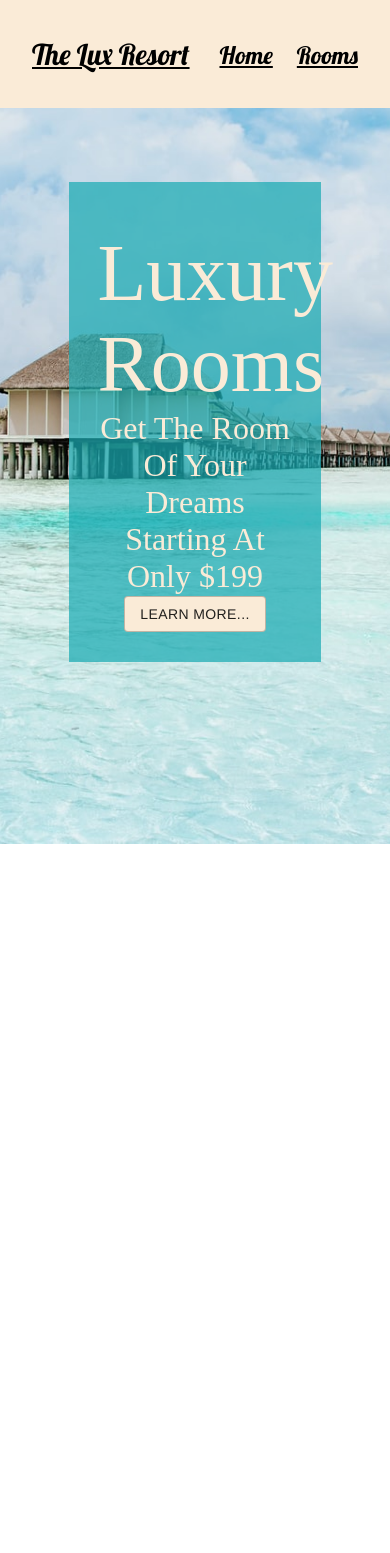
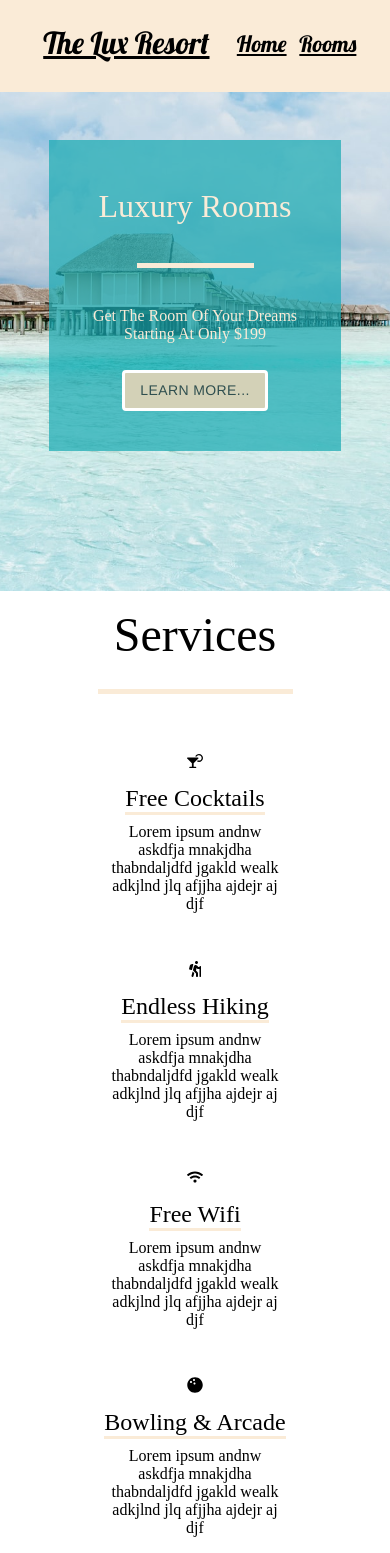
Before and after one commit to Elisa-Alvarez/LuxuryBeachHotel, a React (Create React App) app in the folder resort/: page / in a window 390 px wide. Before the commit the page ends 844 px from the top, so only its background shows below. Built offline with nearby package versions, Linux system fonts and the light colour scheme.

Commit message:
added media queries for home page and Rooms

```diff
--- a/resort/src/App.css
+++ b/resort/src/App.css
@@ -4,6 +4,7 @@
     --nav-hover: slategrey;
     --default-cursor: pointer;
     --main-color:antiquewhite;
+    --button-text: darkslategray;
 }
 .App{
 
@@ -89,7 +90,27 @@
     align-items: center;
   }
 /*Media Quieries for tablet - 300px width phone*/
+@media screen and (max-width:1024px)
+{
+    .logo-title{
+        font-size: 3rem;
 
+    }
+    .nav-header button{
+        width: 20%;
+        height: 6.5vh;
+    }
+    .nav-icon{
+        height: 15vh;
+    }
+    .nav-links{
+        font-size: 2rem;
+    }
+    .show-nav {
+        height: 25px;
+
+      }
+}
 @media screen and (max-width:800px){
    button.nav-button{
        display: none;
@@ -111,7 +132,7 @@
 
 }
 
-@media screen and (max-width:500px){
+@media screen and (max-width:550px){
     .nav-header a{
         margin-top: 0.5rem;
         font-size: 1.8rem;
@@ -119,9 +140,12 @@
     .nav-links a{
        padding:0;
     }
+    .logo-title{
+        font-size: 2.2rem;
+    }
 }
 
-@media screen and (max-width:350px){
+@media screen and (max-width:420px){
     .main-nav{
         padding:0.5rem;
         height: 9vh;
@@ -144,8 +168,11 @@
         padding: 0.4rem;
         font-size: 1.4rem;
     }
+    .logo-title{
+        font-size: 1.9rem;
+    }
 }
-@media screen and (max-width:300px){
+@media screen and (max-width:375px){
     .nav-header a{
         margin-top: 0.24rem;
         font-size: 1.3rem;
@@ -153,7 +180,11 @@
     .nav-links a{
         font-size: 1.2rem;
     }
+    .logo-title{
+        font-size: 1.3rem;
+    }
 }
+
 /*Hero Image*/
 
 header.error-hero, .room-hero{
@@ -171,6 +202,22 @@ header.room-hero{
 
 
 }
+@media screen and (max-width:1030px){
+    header.error-hero, .room-hero{
+        min-height: 70vh;
+    }
+}
+
+@media screen and (max-width:800px){
+    header.error-hero, .room-hero{
+        min-height: 70vh;
+    }
+}
+@media screen and (max-width:380px){
+    header.error-hero,.room-hero{
+        min-height: 60vh;
+    }
+}
 
 /*Banner*/
 
@@ -185,13 +232,22 @@ header.room-hero{
     background: rgba(24, 171, 179, 0.71);
     padding: 1.8rem;
 
+
 }
 
+.banner div {
+    width: 50%;
+    height: 5px;
+    background: var(--main-color);
+    margin: 1.7rem auto;
+  }
+
 .banner h1{
-    margin-top: 1rem;
+    margin-top: 0.5rem;
     font-size: 5rem;
     font-weight: 200;
     color:var(--main-color);
+
 }
 
 .banner p {
@@ -200,11 +256,14 @@ header.room-hero{
 }
 
 .banner .home-btn{
-    background:var(--main-color) ;
+    background: rgb(211, 209, 183);
+    border: 3px solid white;
     font-family:'Franklin Gothic Medium', 'Arial Narrow', Arial, sans-serif;
+    color: var(--button-text)
 }
 .banner .home-btn:hover{
-  background: rgba(169, 180, 190, 0.71);
+  background: rgba(0, 0, 0, 0.71);
+  color: white;
 }
 
 .banner a{
@@ -215,4 +274,140 @@ header.room-hero{
 
 .room-hero .banner{
     margin-top: 6rem;
+    padding:0;
+    background: rgba(65, 65, 65, 0.521);
+    display: flex;
+    align-content: center;
 }
+
+.room-hero .banner h1{
+  width: 50%;
+  align-self: center;
+}
+@media screen and (max-width:1024px ){
+    .banner{
+        height: 30vh;
+        width: 60%;
+    }
+}
+
+@media screen and (max-width:800px)
+{
+    .banner{
+        width: 60%;
+        height: 30vh;
+    }
+    .banner h1{
+        margin-top: 0.5rem;
+        font-size: 4rem;
+        font-weight: 200;
+        color:var(--main-color);
+
+    }
+}
+
+@media screen and (max-width:600px){
+
+    .banner h1{
+     font-size: 3rem;
+
+    }
+    .banner p{
+        font-size: 1.25rem;
+    }
+}
+@media screen and (max-width:420px){
+    .banner h1{
+      font-size: 2rem;
+    }
+    .banner p{
+        font-size: 1rem;
+    }
+    .banner a{
+        margin-top: 1rem;
+    }
+}
+@media screen and (max-width:380px){
+    .banner{
+        height:18vh;
+    }
+    .room-hero{
+        height: 20vh;
+    }
+
+    .banner div {
+        width: 50%;
+        height: 1px;
+        border-bottom: 2px solid var(--main-color);
+        margin: 0.1rem auto;
+      }
+    .room-hero .banner div{
+      height: 2px;
+    }
+
+    .banner h1{
+        font-size: 1.5rem;
+    }
+
+    .banner p{
+        margin-top: 1rem;
+        font-size: 0.75rem;
+    }
+
+.banner .home-btn{
+height: 3vh;
+font-size: 0.75rem;
+}
+}
+
+
+
+/*Services*/
+
+.title-container h4{
+    margin-top: 1rem;
+    text-align: center;
+    text-transform: capitalize;
+    font-size: 3rem;
+}
+
+.title-container div {
+    width: 50%;
+    height: 5px;
+    background: var(--main-color);
+    margin: 1.7rem auto;
+  }
+
+.services-center {
+    display: flex;
+}
+
+.services-center div {
+    display: flex;
+    flex-direction: column;
+    align-items: center;
+    text-align: center;
+    margin: 1rem;
+}
+
+.services-center div h5{
+    font-size: 1.5rem;
+    margin-bottom: 0.5rem;
+    text-transform: capitalize;
+    border-bottom: 0.2rem solid var(--main-color);
+}
+
+.service-info{
+    width: 50%;
+}
+
+@media screen and (max-width:800px){
+    div.services-center{
+        display: flex;
+        flex-wrap:wrap;
+        align-content: center;
+    }
+    .services-center div{
+        width: 100%;
+    }
+}
--- a/resort/src/App.js
+++ b/resort/src/App.js
@@ -1,9 +1,9 @@
 import React from "react";
 import "./App.css";
 
-import Home from "./components/Home";
-import Rooms from "./components/Room";
-import SingleRooms from "./components/SingleRooms";
+import Home from "./Pages/Home";
+import Rooms from "./Pages/Room";
+import SingleRooms from "./Pages/SingleRooms";
 import Error from "./components/Error";
 
 import Navbar from "./components/NavBar";
--- a/resort/src/components/Home.js
+++ b/resort/src/Pages/Home.js
@@ -1,8 +1,9 @@
 import React from 'react';
-import Hero from './Hero'
-import Banner from './Banner'
+import Hero from '../components/Hero'
+import Banner from '../components/Banner'
 import {Link} from 'react-router-dom'
 import { Button } from '@material-ui/core';
+import Services from '../components/Services';
 
 function Home (){
     return(
@@ -12,6 +13,7 @@ function Home (){
                  <Link to="/rooms"><Button variant="outlined" className="home-btn">Learn More...</Button></Link>
            </Banner>
           </Hero>
+          <Services/>
        </div>
 
     )
--- /dev/null
+++ b/resort/src/Pages/Room.js
@@ -0,0 +1,20 @@
+import React from 'react';
+import Hero from '../components/Hero'
+import Banner from '../components/Banner';
+import {Link} from 'react-router-dom';
+import {Button} from '@material-ui/core'
+const Room = () => {
+    return (
+        <>
+          <Hero hero="room-hero">
+              <Banner title="Our Rooms">
+                  <Link to="/">
+                  <Button variant="outlined" className="home-btn">Return Home</Button>
+                  </Link>
+              </Banner>
+          </Hero>
+        </>
+    )
+}
+
+export default Room
--- a/resort/src/components/Banner.js
+++ b/resort/src/components/Banner.js
@@ -5,9 +5,11 @@ function Banner ({title,subtitle,children}){
 
         <div className="banner">
             <h1>{title}</h1>
-            <p>{subtitle}</p>
+            <div />
+              <p>{subtitle}</p>
                {children}
         </div>
+
 
     )
 }
--- a/resort/src/components/Error.js
+++ b/resort/src/components/Error.js
@@ -1,10 +1,18 @@
 import React from 'react';
 import Hero from './Hero'
-
+import Banner from './Banner'
+import {Link} from 'react-router-dom'
+import { Button } from '@material-ui/core';
 export default function Error(){
   return(
-      <>
-      <Hero hero="error-hero" />
-      </>
+
+      <Hero>
+        <Banner title="404 Error" subtitle="Page Not Found">
+          <Link to="/">
+            <Button variant = "outlined" className="home-btn">Return To Home Page</Button>
+          </Link>
+        </Banner>
+      </Hero>
+
   )
 }
--- a/resort/src/components/Room.js
+++ /dev/null
@@ -1,14 +0,0 @@
-import React from 'react';
-import Hero from './Hero'
-import Banner from './Banner';
-const Room = () => {
-    return (
-        <>
-          <Hero hero="room-hero">
-              <Banner></Banner>
-          </Hero>
-        </>
-    )
-}
-
-export default Room
--- /dev/null
+++ b/resort/src/components/Services.js
@@ -0,0 +1,51 @@
+import React from 'react'
+import Title from './Tile'
+import{FaCocktail,FaHiking,FaWifi,FaBowlingBall} from 'react-icons/fa'
+ const service =[
+      {
+    icons:<FaCocktail/>,
+    title: "Free Cocktails",
+    info: "Lorem ipsum andnw askdfja mnakjdha thabndaljdfd jgakld  wealk adkjlnd jlq afjjha ajdejr aj djf"
+ },
+    {
+    icons:<FaHiking/>,
+    title: "Endless Hiking",
+    info: "Lorem ipsum andnw askdfja mnakjdha thabndaljdfd jgakld  wealk adkjlnd jlq afjjha ajdejr aj djf"
+    },
+    {
+        icons:<FaWifi/>,
+        title: "Free Wifi",
+        info: "Lorem ipsum andnw askdfja mnakjdha thabndaljdfd jgakld  wealk adkjlnd jlq afjjha ajdejr aj djf"
+     },
+     {
+        icons:<FaBowlingBall/>,
+        title: "Bowling & Arcade",
+        info: "Lorem ipsum andnw askdfja mnakjdha thabndaljdfd jgakld  wealk adkjlnd jlq afjjha ajdejr aj djf"
+     },
+
+
+]
+function Services () {
+
+
+return(
+    <section className="services">
+      <Title title="services" />
+      <div className="services-center">
+         {service.map(item => {
+           return(
+               <div>
+                 <div className="icon">{item.icons}</div>
+                  <h5>{item.title}</h5>
+                  <p className="service-info">{item.info}</p>
+               </div>
+           )
+         })}
+      </div>
+
+    </section>
+
+)
+}
+
+export default Services
--- /dev/null
+++ b/resort/src/components/Tile.js
@@ -0,0 +1,11 @@
+import React from 'react';
+
+function Title ({title}){
+   return(
+       <div className="title-container">
+         <h4>{title}</h4>
+         <div />
+       </div>
+   )
+}
+export default Title
```
Also changed, not shown: resort/src/Pages/SingleRooms.js (renamed from resort/src/components/SingleRooms.js).
